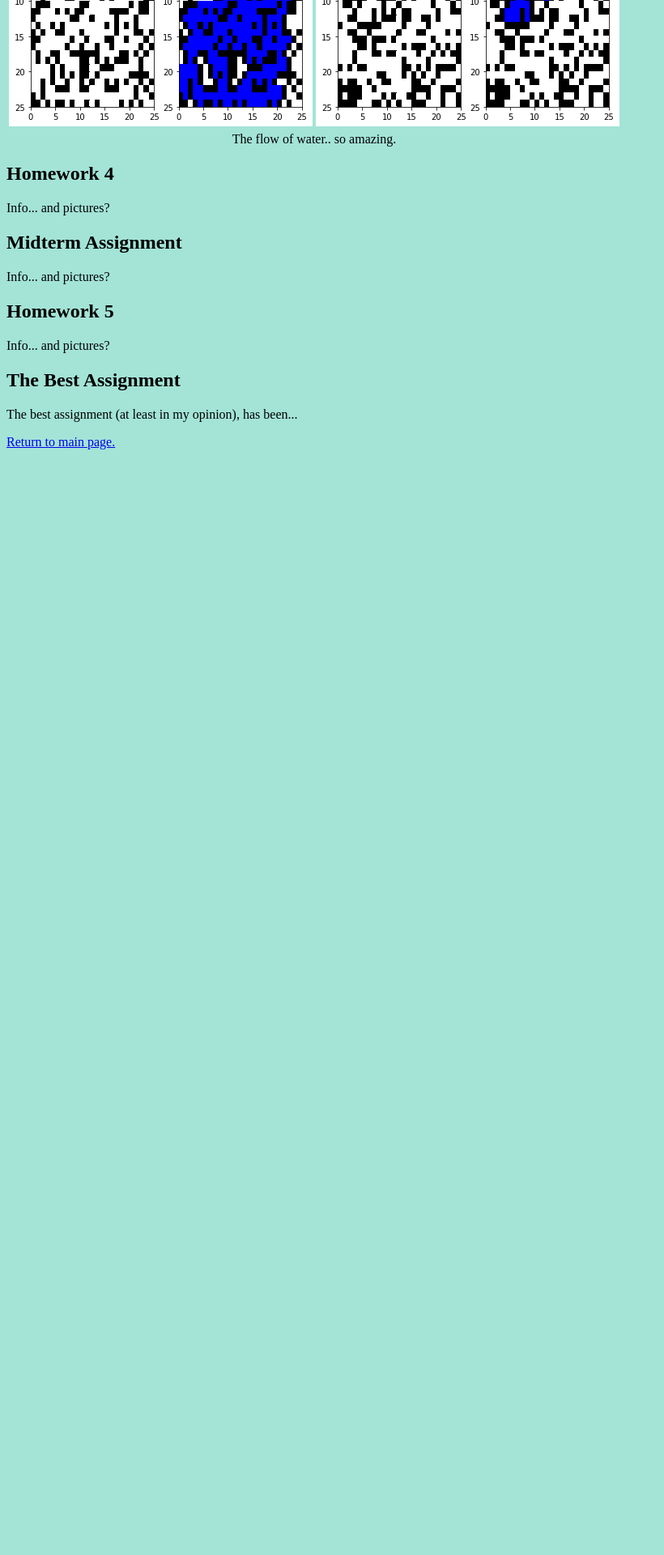
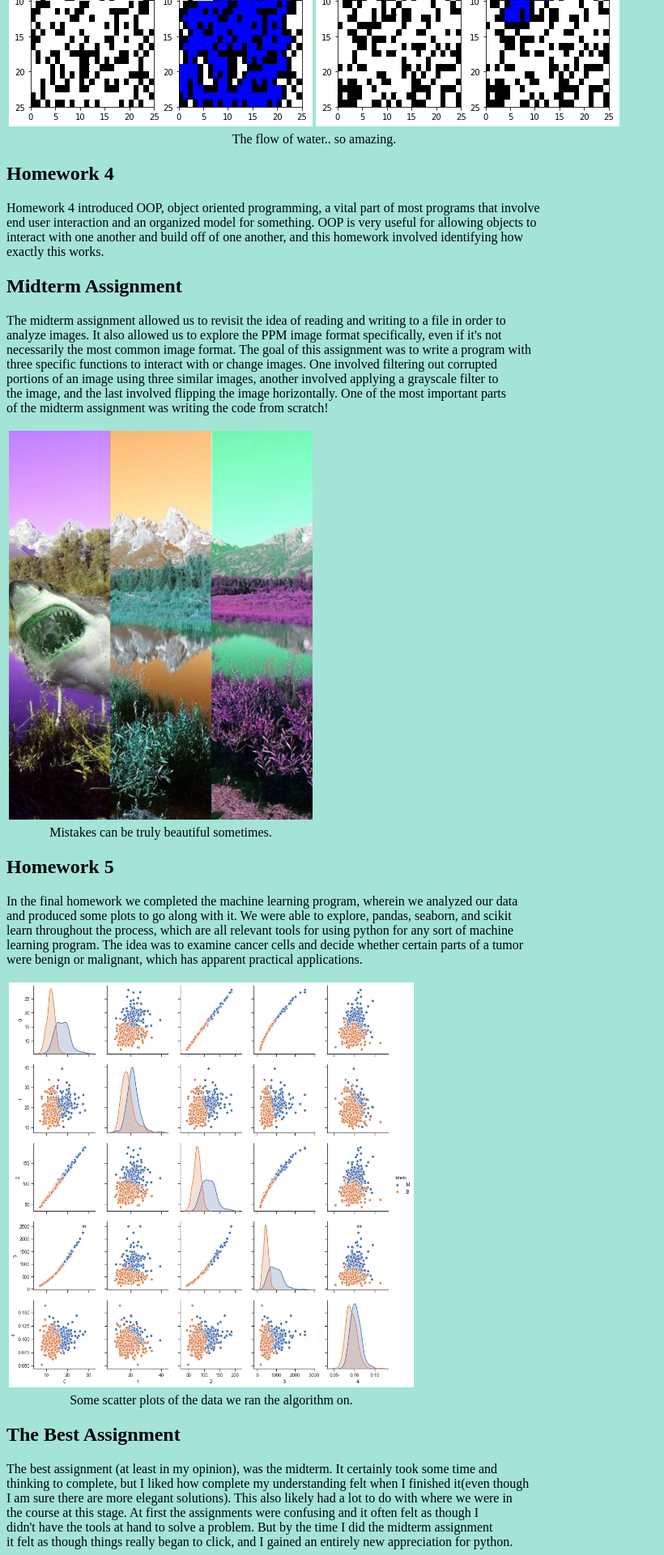
Before and after one commit to destevez22/Engi1006-Flask-Project, a Flask app: page /assignments in a window 1280 px wide. Shown: the part 1150-3070 px from the top of the page at 81% size, without its empty margins (0-820 px from the left). Before the commit the page ends 1705 px from the top, so only its background shows below. Run offline with Flask 2, Linux system fonts and the light colour scheme.

Commit message:
Finished assignments page

```diff
--- a/templates/assignments.html
+++ b/templates/assignments.html
@@ -55,22 +55,55 @@
 
     <h2>Homework 4</h2>
     <p>
-    Info... and pictures?
+    Homework 4 introduced  OOP, object oriented programming, a vital part of most programs that involve<br>
+    end user interaction and an organized model for something. OOP is very useful for allowing objects to<br>
+    interact with one another and build off of one another, and this homework involved identifying how<br>
+    exactly this works.
     </p>
 
     <h2>Midterm Assignment</h2>
     <p>
-    Info... and pictures?
+    The midterm assignment allowed us to revisit the idea of reading and writing to a file in order to<br>
+    analyze images. It also allowed us to explore the PPM image format specifically, even if it's not<br>
+    necessarily the most common image format. The goal of this assignment was to write a program with<br>
+    three specific functions to interact with or change images. One involved filtering out corrupted<br>
+    portions of an image using three similar images, another involved applying a grayscale filter to<br>
+    the image, and the last involved flipping the image horizontally. One of the most important parts<br>
+    of the midterm assignment was writing the code from scratch!
     </p>
+
+    <table class="image">
+        <caption align="bottom">Mistakes can be truly beautiful sometimes.</caption>
+        <tr><td><img src="/static/images/3 shades of wow.jpg"
+        width="375" height="480"
+        alt="A fun shark"></td></tr>
+    </table>
 
     <h2>Homework 5</h2>
     <p>
-    Info... and pictures?
+    In the final homework we completed the  machine learning program, wherein we analyzed our data<br>
+    and produced some plots to go along with it. We were able to explore, pandas, seaborn, and scikit<br>
+    learn throughout the process, which are all relevant tools for using python for any sort of machine<br>
+    learning program. The idea was to examine cancer cells and decide whether certain parts of a tumor<br>
+    were benign or malignant, which has apparent practical applications.
     </p>
 
+     <table class="image">
+        <caption align="bottom">Some scatter plots of the data we ran the algorithm on.</caption>
+        <tr><td><img src="/static/images/scatter_matrix.jpg"
+        width="500" height="500"
+        alt="Scatter plots."></td></tr>
+    </table>
 
     <h2>The Best Assignment</h2>
-    <p>The best assignment (at least in my opinion), has been...</p>
+    <p>
+    The best assignment (at least in my opinion), was the midterm. It certainly took some time and<br>
+    thinking to complete, but I liked how complete my understanding felt when I finished it(even though<br>
+    I am sure there are more elegant solutions). This also likely had a lot to do with where we were in<br>
+    the course at this stage. At first the assignments were confusing and it often felt as though I<br>
+    didn't have the tools at hand to solve a problem. But by the time I did the midterm assignment<br>
+    it felt as though things really began to click, and I gained an entirely new appreciation for python.
+    </p>
 
     <a href="/">Return to main page.</a></li>
     </body>
```
Also changed, not shown: templates/classes.html (+7 -7 lines), static/images/3 shades of wow.jpg (added), static/images/scatter_matrix.jpg (added).
